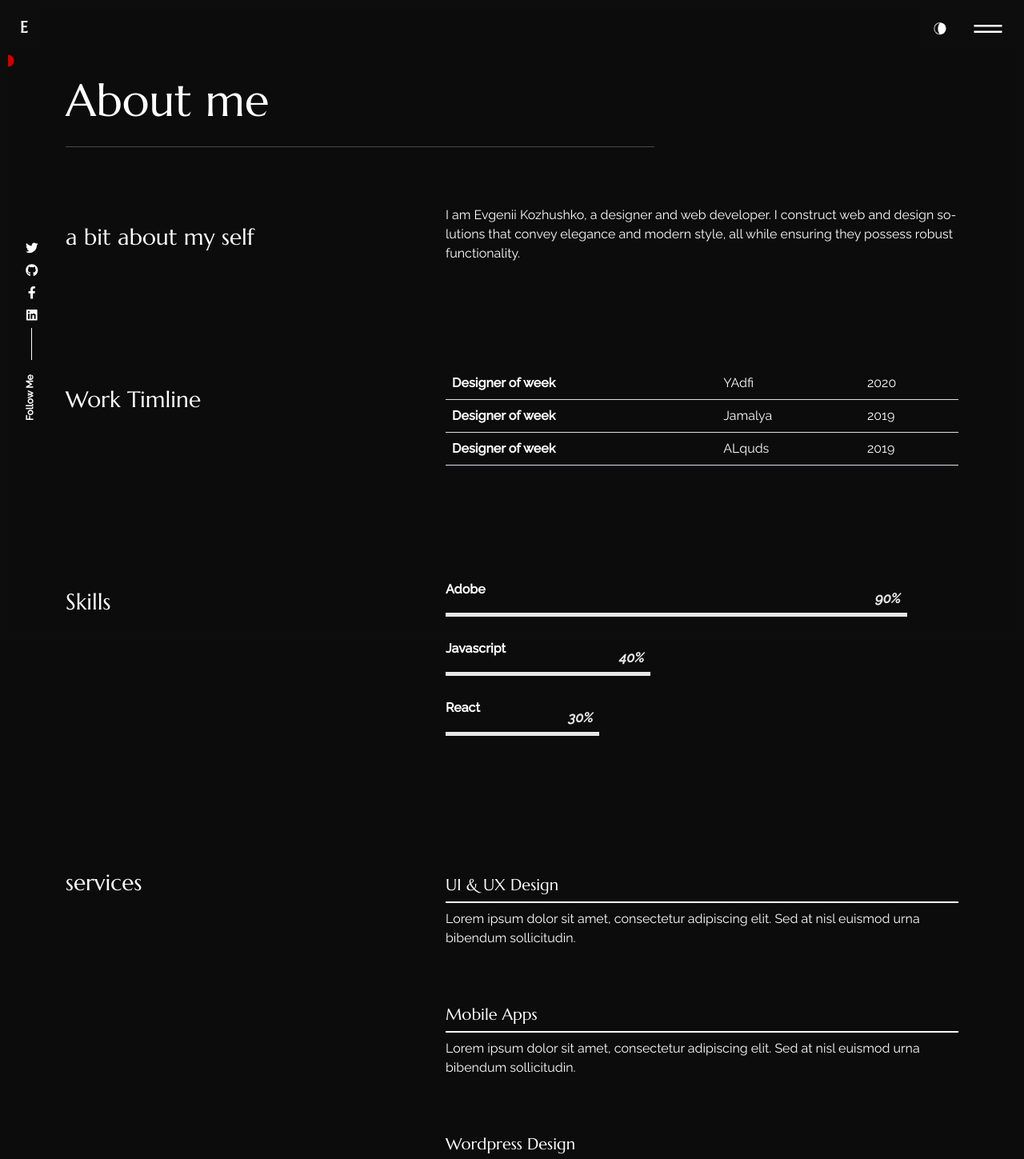
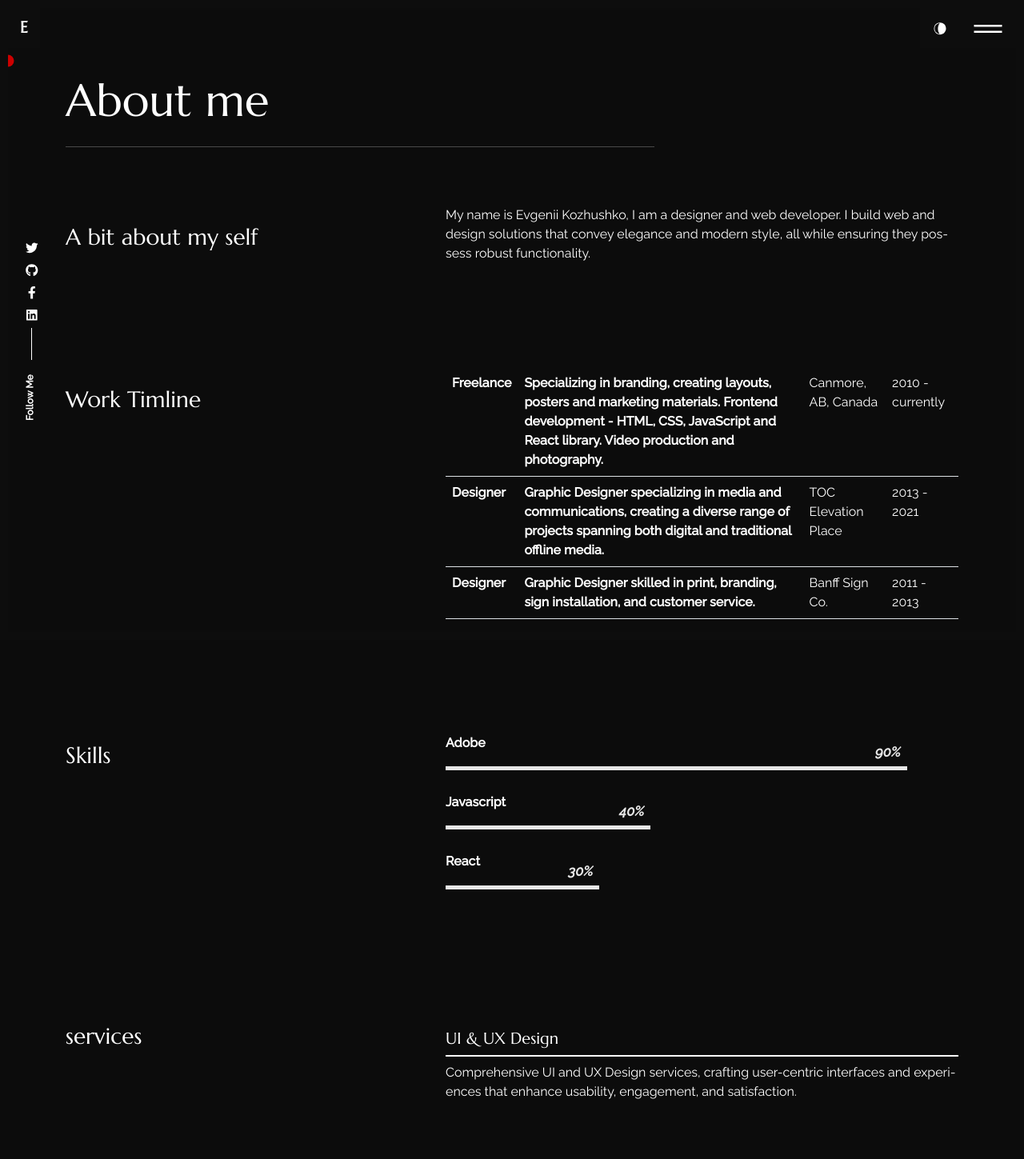
Before and after one commit to evgeniikozhushko/personalReactWebsite, a React (Create React App) app: page /about in a window 1280 px wide. Shown: the top 1449 px of the page at 80% size. Built offline with nearby package versions, Linux system fonts and the light colour scheme.

Commit message:
Content fill.

```diff
--- a/src/content_option.js
+++ b/src/content_option.js
@@ -18,23 +18,26 @@ const introdata = {
 };
 
 const dataabout = {
-    title: "a bit about my self",
-    aboutme: "I am Evgenii Kozhushko, a designer and web developer. I construct web and design solutions that convey elegance and modern style, all while ensuring they possess robust functionality.",
+    title: "A bit about my self",
+    aboutme: "My name is Evgenii Kozhushko, I am a designer and web developer. I build web and design solutions that convey elegance and modern style, all while ensuring they possess robust functionality.",
 };
 const worktimeline = [{
-        jobtitle: "Designer of week",
-        where: "YAdfi",
-        date: "2020",
+        jobtitle: "Freelance ",
+        jobdescription: "Specializing in branding, creating layouts, posters and marketing materials. Frontend development - HTML, CSS, JavaScript and React library. Video production and photography.",
+        where: "Canmore, AB, Canada",
+        date: "2010 - currently",
     },
     {
-        jobtitle: "Designer of week",
-        where: "Jamalya",
-        date: "2019",
+        jobtitle: "Designer",
+        jobdescription: "Graphic Designer specializing in media and communications, creating a diverse range of projects spanning both digital and traditional offline media.",
+        where: "TOC Elevation Place",
+        date: "2013 - 2021",
     },
     {
-        jobtitle: "Designer of week",
-        where: "ALquds",
-        date: "2019",
+        jobtitle: "Designer",
+        jobdescription: "Graphic Designer skilled in print, branding, sign installation, and customer service.",
+        where: "Banff Sign Co.",
+        date: "2011 - 2013",
     },
 ];
 
@@ -62,15 +65,15 @@ const skills = [{
 
 const services = [{
         title: "UI & UX Design",
-        description: "Lorem ipsum dolor sit amet, consectetur adipiscing elit. Sed at nisl euismod urna bibendum sollicitudin.",
+        description: "Comprehensive UI and UX Design services, crafting user-centric interfaces and experiences that enhance usability, engagement, and satisfaction.",
     },
     {
-        title: "Mobile Apps",
-        description: "Lorem ipsum dolor sit amet, consectetur adipiscing elit. Sed at nisl euismod urna bibendum sollicitudin.",
+        title: "Website Design",
+        description: "Custom, responsive websites that prioritize user experience and SEO. Design that convey elegance and modern style while offering robust functionality.",
     },
     {
-        title: "Wordpress Design",
-        description: "Lorem ipsum dolor sit amet, consectetur adipiscing elit. Sed at nisl euismod urna bibendum sollicitudin.",
+        title: "Tailored Content",
+        description: "Enhancing online presence with tailored content. Customized branding, UX/UI, video, and photography services create a captivating visual experience.",
     },
 ];
 
@@ -138,9 +141,9 @@ const dataportfolio = [{
 ];
 
 const contactConfig = {
-    YOUR_EMAIL: "name@domain.com",
-    YOUR_FONE: "(555)123-4567",
-    description: "Lorem ipsum dolor sit amet, consectetur adipiscing elit. Morbi vehicula eu nunc et sollicitudin. Cras pulvinar, nisi at imperdiet pharetra. ",
+    YOUR_EMAIL: "info@evgenii.ca",
+    // YOUR_FONE: "(555)123-4567",
+    description: "If you would like to know more about services and rates, or would like to schedule a discovery call, please fill out your information below. ",
     // creat an emailjs.com account
     // check out this tutorial https://www.emailjs.com/docs/examples/reactjs/
     YOUR_SERVICE_ID: "service_id",
@@ -149,10 +152,10 @@ const contactConfig = {
 };
 
 const socialprofils = {
-    github: "https://github.com",
-    facebook: "https://facebook.com",
-    linkedin: "https://linkedin.com",
-    twitter: "https://twitter.com",
+    github: "https://github.com/evgeniikozhushko",
+    facebook: "https://www.facebook.com/profile.php?id=100070864575959",
+    linkedin: "https://www.linkedin.com/in/evgenii-kozhushko/",
+    twitter: "https://twitter.com/EvgeniiKremlev",
 };
 export {
     meta,
--- a/src/pages/about/index.js
+++ b/src/pages/about/index.js
@@ -46,6 +46,7 @@ export const About = () => {
                   return (
                     <tr key={i}>
                       <th scope="row">{data.jobtitle}</th>
+                      <th scope="row">{data.jobdescription}</th>
                       <td>{data.where}</td>
                       <td>{data.date}</td>
                     </tr>
--- a/src/pages/contact/index.js
+++ b/src/pages/contact/index.js
@@ -74,7 +74,7 @@ export const ContactUs = () => {
         </Helmet>
         <Row className="mb-5 mt-3 pt-md-3">
           <Col lg="8">
-            <h1 className="display-4 mb-4">Contact Me</h1>
+            <h1 className="display-4 mb-4">My Contact</h1>
             <hr className="t_border my-4 ml-0 text-left" />
           </Col>
         </Row>
```
